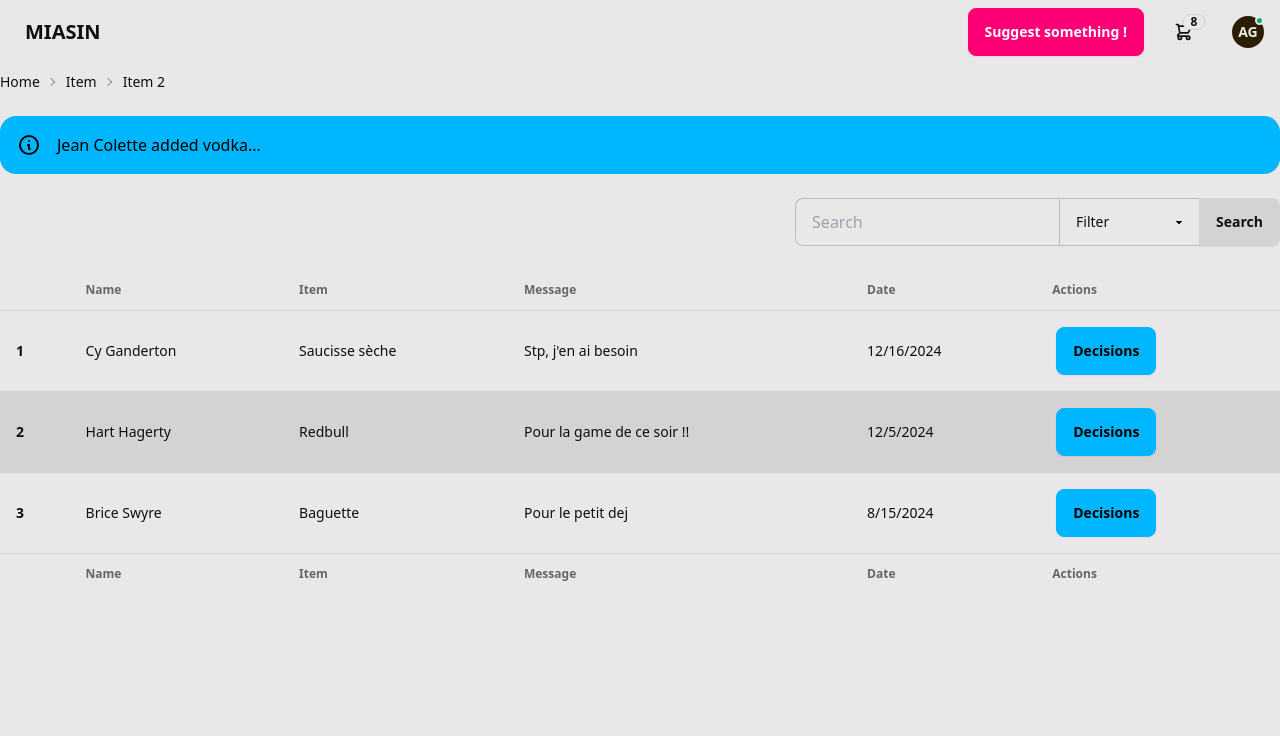
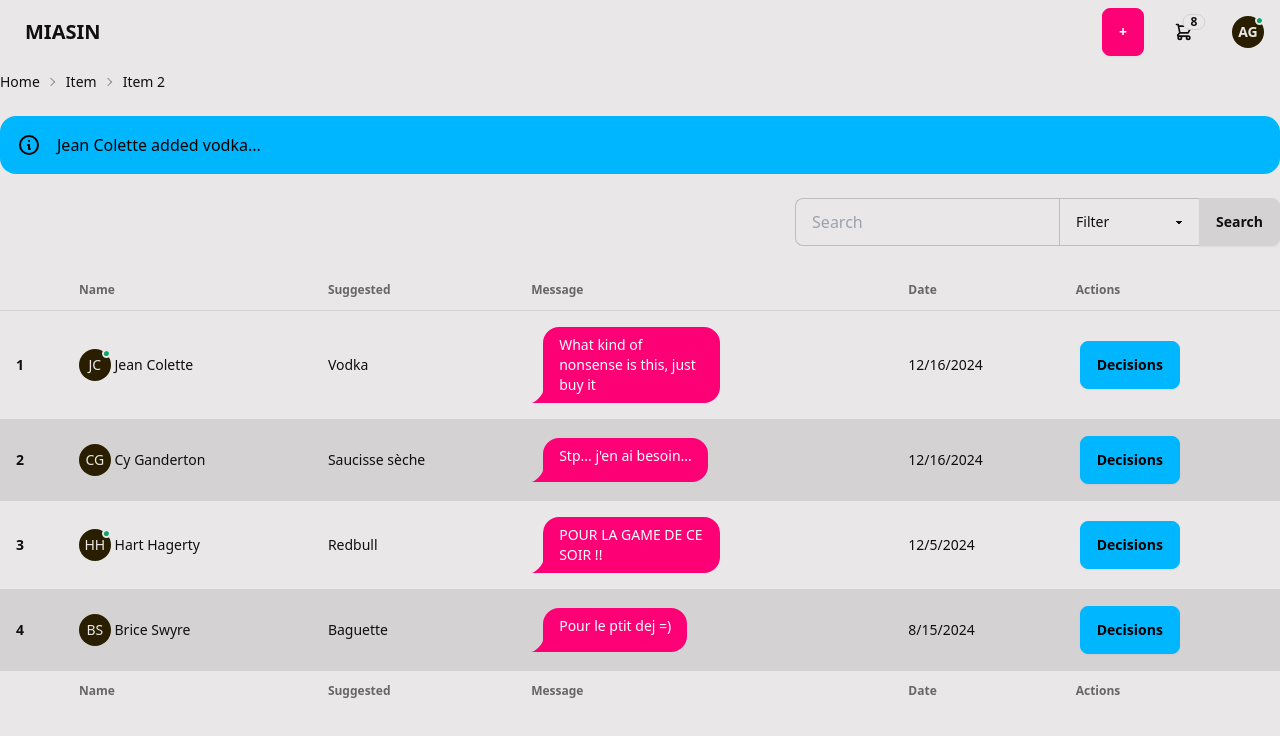
Before and after one commit to alaincodes/miasin, a Vue app in the folder frontend/: page / in a window 1280 px wide. Shown: the top 736 px of the page. Built offline with nearby package versions, Linux system fonts and the light colour scheme.

Commit message:
add ui ideas

```diff
--- a/frontend/src/components/AppHeader.vue
+++ b/frontend/src/components/AppHeader.vue
@@ -4,7 +4,7 @@
       <router-link to="/" class="btn btn-ghost text-xl">MIASIN</router-link>
     </div>
     <div class="flex-none flex gap-4">
-      <router-link to="/user-post" class="btn btn-primary">Suggest something !</router-link>
+      <router-link to="/user-post" class="btn btn-primary">+</router-link>
       <div class="dropdown dropdown-end">
         <div tabindex="0" role="button" class="btn btn-ghost btn-circle">
           <div class="indicator">
--- a/frontend/src/components/ItemsTable.vue
+++ b/frontend/src/components/ItemsTable.vue
@@ -23,7 +23,7 @@
         <tr>
           <th></th>
           <th>Name</th>
-          <th>Item</th>
+          <th>Suggested</th>
           <th>Message</th>
           <th>Date</th>
           <th>Actions</th>
@@ -32,9 +32,20 @@
       <tbody>
         <tr>
           <th>1</th>
-          <td>Cy Ganderton</td>
-          <td>Saucisse sèche</td>
-          <td>Stp, j'en ai besoin</td>
+          <td>
+            <div class="avatar online placeholder">
+              <div class="bg-neutral text-neutral-content w-8 rounded-full">
+                <span class="text-s">JC</span>
+              </div>
+            </div>
+            Jean Colette
+          </td>
+          <td>Vodka</td>
+          <td>
+            <div class="chat chat-start w-52 max-w-full">
+              <div class="chat-bubble chat-bubble-primary">What kind of nonsense is this, just buy it</div>
+            </div>
+          </td>
           <td>12/16/2024</td>
           <td>
             <div class="dropdown dropdown-bottom dropdown-end">
@@ -49,9 +60,48 @@
         </tr>
         <tr>
           <th>2</th>
-          <td>Hart Hagerty</td>
+          <td>
+            <div class="avatar placeholder">
+              <div class="bg-neutral text-neutral-content w-8 rounded-full">
+                <span class="text-s">CG</span>
+              </div>
+            </div>
+            Cy Ganderton
+          </td>
+          <td>Saucisse sèche</td>
+          <td>
+            <div class="chat chat-start">
+              <div class="chat-bubble chat-bubble-primary">Stp... j'en ai besoin...</div>
+            </div>
+          </td>
+          <td>12/16/2024</td>
+          <td>
+            <div class="dropdown dropdown-bottom dropdown-end">
+              <div tabindex="0" role="button" class="btn btn-info m-1">Decisions</div>
+              <ul tabindex="0" class="dropdown-content menu bg-base-100 rounded-box z-[1] w-52 p-2 shadow">
+                <li><a>Accept</a></li>
+                <li><a>Reject</a></li>
+                <li><a>Thinking...</a></li>
+              </ul>
+            </div>
+          </td>
+        </tr>
+        <tr>
+          <th>3</th>
+          <td>
+            <div class="avatar online placeholder">
+              <div class="bg-neutral text-neutral-content w-8 rounded-full">
+                <span class="text-s">HH</span>
+              </div>
+            </div>
+            Hart Hagerty
+          </td>
           <td>Redbull</td>
-          <td>Pour la game de ce soir !!</td>
+          <td>
+            <div class="chat chat-start w-52 max-w-full">
+              <div class="chat-bubble chat-bubble-primary">POUR LA GAME DE CE SOIR !!</div>
+            </div>
+          </td>
           <td>12/5/2024</td>
           <td>
             <div class="dropdown dropdown-bottom dropdown-end">
@@ -65,10 +115,21 @@
           </td>
         </tr>
         <tr>
-          <th>3</th>
-          <td>Brice Swyre</td>
+          <th>4</th>
+          <td>
+            <div class="avatar placeholder">
+              <div class="bg-neutral text-neutral-content w-8 rounded-full">
+                <span class="text-s">BS</span>
+              </div>
+            </div>
+            Brice Swyre
+          </td>
           <td>Baguette</td>
-          <td>Pour le petit dej</td>
+          <td>
+            <div class="chat chat-start w-52 max-w-full">
+              <div class="chat-bubble chat-bubble-primary">Pour le ptit dej =)</div>
+            </div>
+          </td>
           <td>8/15/2024</td>
           <td>
             <div class="dropdown dropdown-bottom dropdown-end">
@@ -86,7 +147,7 @@
         <tr>
           <th></th>
           <th>Name</th>
-          <th>Item</th>
+          <th>Suggested</th>
           <th>Message</th>
           <th>Date</th>
           <th>Actions</th>
```
